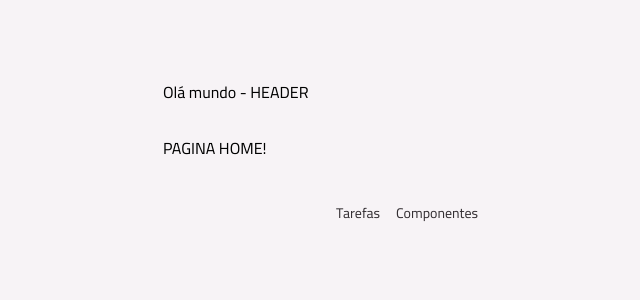
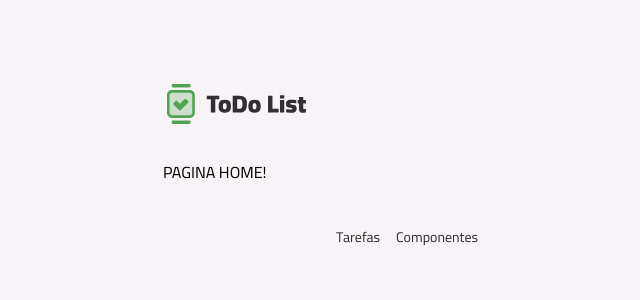
Before and after one commit to TheoRondon25/TodoList_React, a React (Vite) app: page / in a window 1280 px wide. Shown: the top 300 px of the page, without its empty margins (233-873 px from the left). Built offline with nearby package versions, Linux system fonts and the light colour scheme.

Commit message:
feat: Estruturando o corpo do Layout

```diff
--- /dev/null
+++ b/src/core-components/footer.tsx
@@ -0,0 +1,21 @@
+import {NavLink} from "react-router";
+import Text from "../components/text";
+
+export default function Footer() {
+    return (
+        <footer className="my-5 md:my-10">
+            <nav className="flex items-center justify-center gap-4">
+                <NavLink to="/">
+                    <Text variant="body-sm-bold" className="text-gray-300">
+                        Tarefas
+                    </Text>
+                </NavLink>
+                <NavLink to="/componentes">
+                    <Text variant="body-sm-bold" className="text-gray-300">
+                        Componentes
+                    </Text>
+                </NavLink>
+            </nav>
+        </footer>
+    )
+}
--- /dev/null
+++ b/src/core-components/header.tsx
@@ -0,0 +1,11 @@
+import Container from "../components/container";
+import Logo from "../assets/images/logo.svg?react";
+
+
+export default function Header() {
+    return (
+        <Container as="header" className="mt-3 md:mt-20">
+            <Logo className="h-9 md:h-12" />
+        </Container>
+    )
+}
--- /dev/null
+++ b/src/core-components/main-content.tsx
@@ -0,0 +1,16 @@
+import React from "react";
+import {cx} from "class-variance-authority";
+
+interface MainCOntentProps extends React.ComponentProps<"main"> {}
+
+export default function MainContent({
+    children,
+    className,
+    ...props
+}: MainCOntentProps) {
+    return (
+        <main className={cx("mt-4 md:mt-8", className)} {...props}>
+            {children}
+        </main>
+    );
+}
--- a/src/pages/layout-main.tsx
+++ b/src/pages/layout-main.tsx
@@ -1,28 +1,14 @@
-import Container from "../components/container";
-import { NavLink, Outlet } from "react-router";
-import Text from "../components/text";
+import { Outlet } from "react-router";
+import Header from "../core-components/header";
+import MainContent from "../core-components/main-content";
+import Footer from "../core-components/footer";
 
 export default function LayoutMain() {
     return <>
-        <Container as="header" className="mt-3 md:mt-20">
-            Olá mundo - HEADER
-        </Container>
-        <main className="mt-4 md:mt-8">
+        <Header />
+        <MainContent>
             <Outlet />
-        </main>
-        <footer className="my-5 md:my-10">
-            <nav className="flex items-center justify-center gap-4">
-                <NavLink to="/">
-                    <Text variant="body-sm-bold" className="text-gray-300">
-                        Tarefas
-                    </Text>
-                </NavLink>
-                <NavLink to="/componentes">
-                    <Text variant="body-sm-bold" className="text-gray-300">
-                        Componentes
-                    </Text>
-                </NavLink>
-            </nav>
-        </footer>
+        </MainContent>
+        <Footer />
     </>
 }
```
